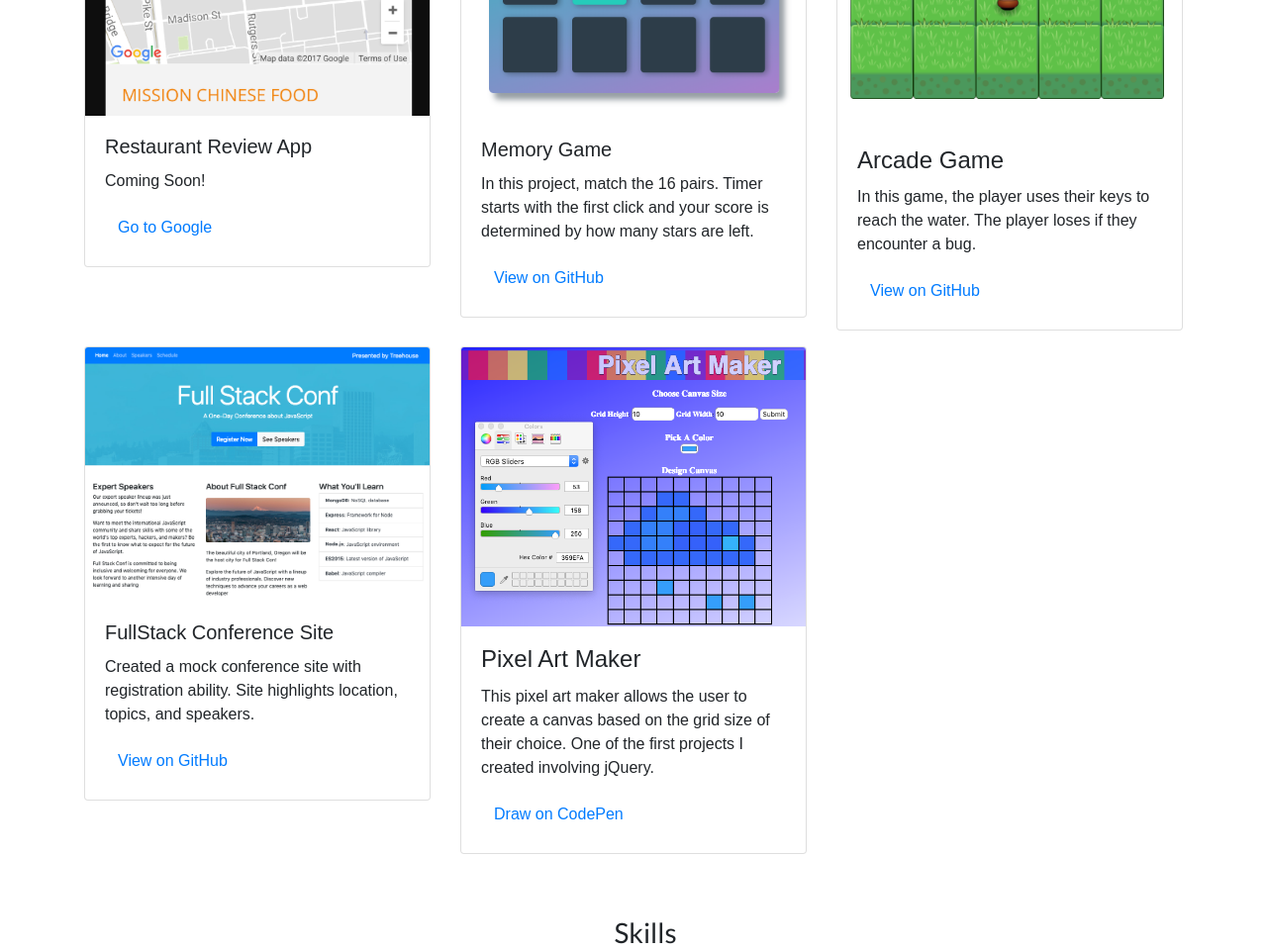
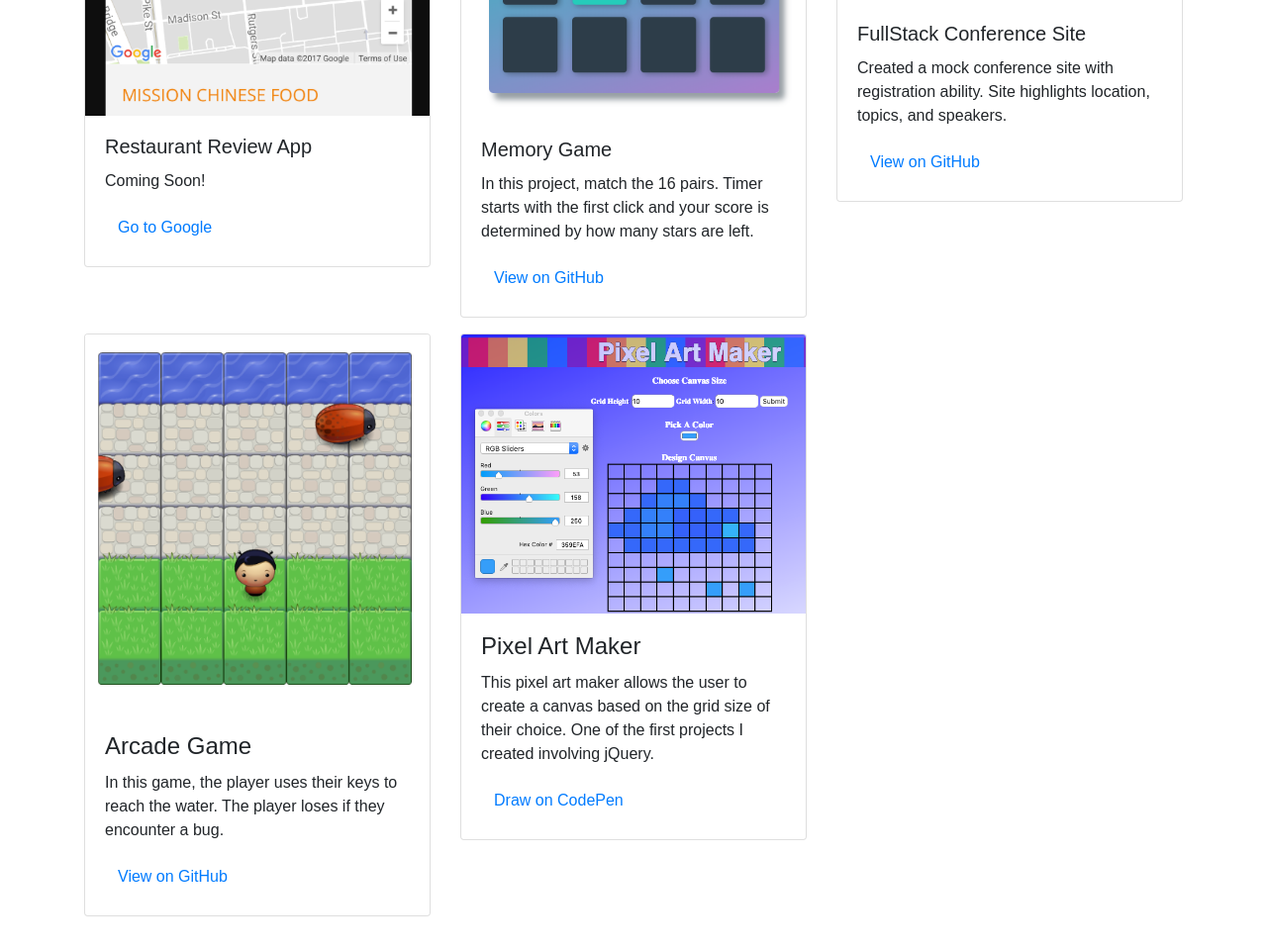
Before and after one commit to nunnyr/nunnyr.github.io, a plain HTML site: page index.html in a window 1280 px wide. Shown: the part 1038-1999 px from the top of the page at 99% size. Drawn offline with nearby package versions, Linux system fonts and the light colour scheme.

Commit message:
projects with links

```diff
--- a/index.html
+++ b/index.html
@@ -176,6 +176,21 @@
 
     <div class="col-md-6 col-lg-4">
         <div class="card mb-3">
+            <img class="card-img-top" src="img/Conference Site.png" alt="Conference site">
+            <div class="card-body">
+                <h5 class="card-title">FullStack Conference Site</h5>
+                <p class="card-text">Created a mock conference site with registration ability. Site highlights location,
+                    topics, and speakers.</p>
+                <a href="https://github.com/nunnyr/frontend-nanodegree-arcade-game" class="btn btn-default"
+                    target="_blank">View on
+                    GitHub</a>
+            </div>
+        </div>
+    </div>
+
+
+    <div class="col-md-6 col-lg-4">
+        <div class="card mb-3">
             <img class="card-img-top" src="img/Arcade.png" alt="Arcade Game">
             <div class="card-body">
                 <h4 class="card-title">Arcade Game</h4>
@@ -187,18 +202,6 @@
 
 
 
-<div class="col-md-6 col-lg-4">
-    <div class="card mb-3">
-        <img class="card-img-top" src="img/Conference Site.png" alt="Conference site">
-        <div class="card-body">
-            <h5 class="card-title">FullStack Conference Site</h5>
-            <p class="card-text">Created a mock conference site with registration ability. Site highlights location,
-                topics, and speakers.</p>
-            <a href="https://github.com/nunnyr/frontend-nanodegree-arcade-game" class="btn btn-default" target="_blank">View on
-                GitHub</a>
-        </div>
-    </div>
-</div>
 
 
 <div class="col-md-6 col-lg-4">
@@ -212,6 +215,17 @@
         </div>
     </div>
 </div>
+
+<!-- <div class="col-md-6 col-lg-4">
+    <div class="card mb-3">
+        <img class="card-img-top" src="img/Animal Card.png" alt="Animal Card">
+        <div class="card-body">
+            <h4 class="card-title">Animal Card</h4>
+            <p class="card-text">This project focused on creating a trading card based on an animal of our choosing.</p>
+            <a href="https://codepen.io/nunnyv/pen/LQXaaX" class="btn btn-default" target="_blank">View on CodePen</a>
+        </div>
+    </div>
+</div> -->
 
         </div>
         <!--end of memory game -->
--- a/styles.css
+++ b/styles.css
@@ -139,3 +139,7 @@
   text-align: center;
   color: black;
 }
+
+.row {
+  font-family: 'Lato', sans-serif;
+}
```
Also changed, not shown: img/Animal Card.png (added).
